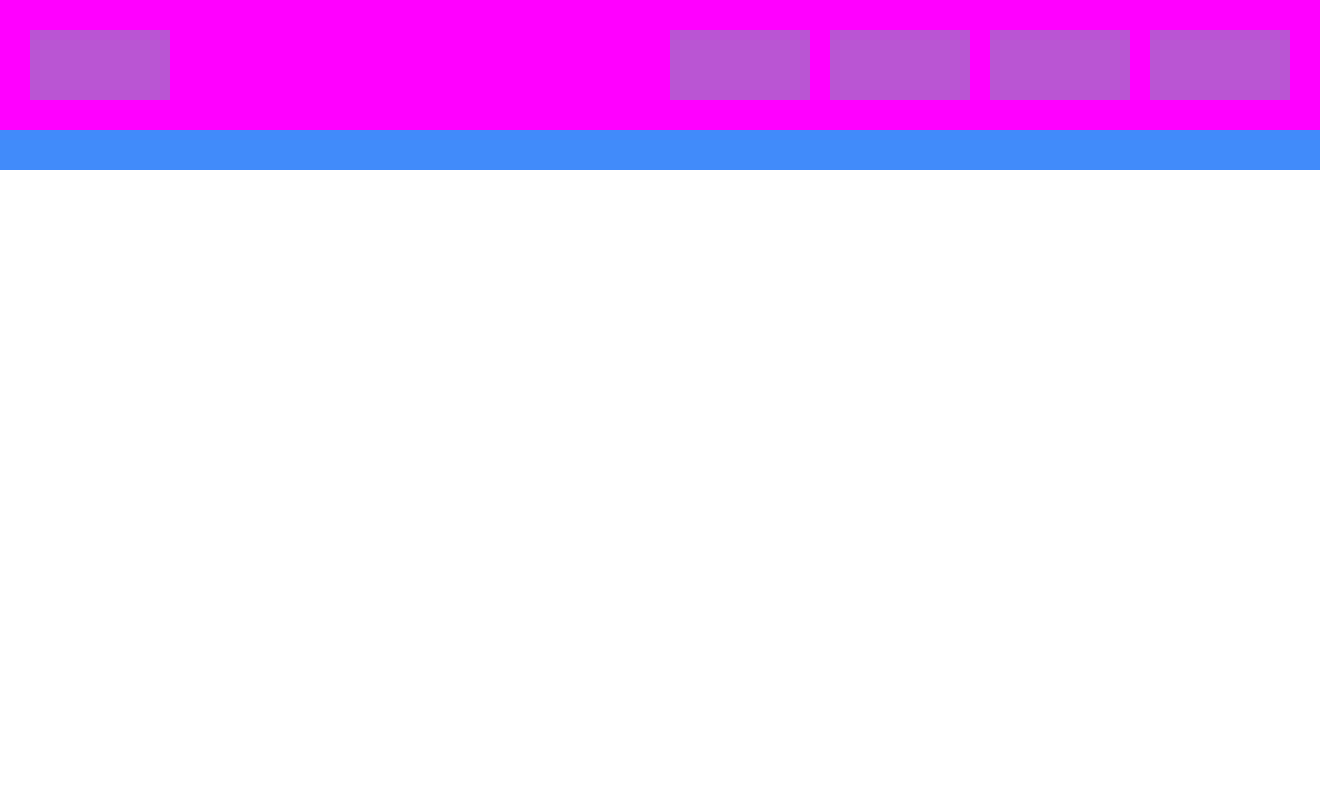
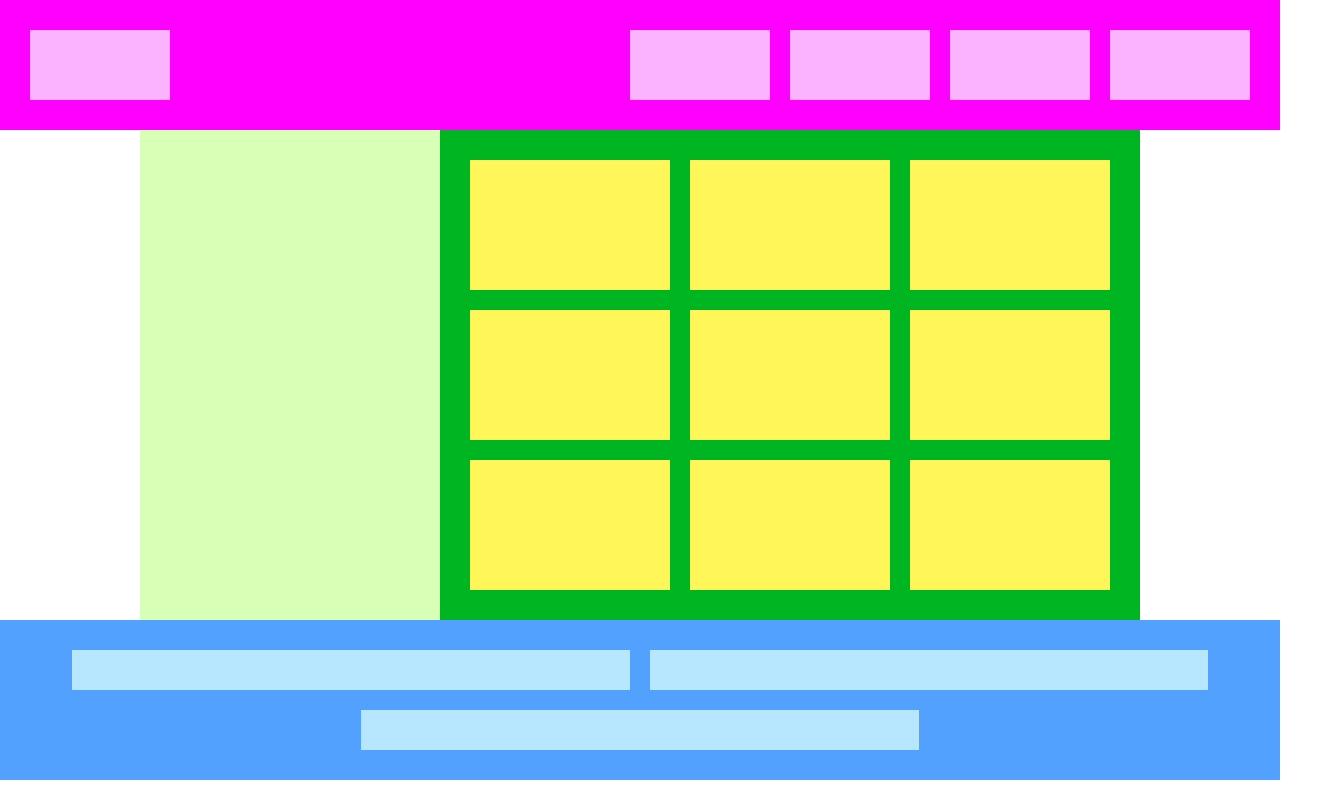
Before and after one commit to YoshikawaMao/HTML-CSS-, a plain HTML site: page Flexbox/flexbox.html in a window 1280 px wide. Shown: the whole page, 1320 px wide, since content can reach past the window. Drawn offline with Linux system fonts and the light colour scheme.

Commit message:
[Finish]1-F

```diff
--- a/Flexbox/flexbox.css
+++ b/Flexbox/flexbox.css
@@ -1,36 +1,66 @@
-*{
-  margin:0;
-  padding;0:
-  box-sizing:border-box;
+* {
+  margin: 0;
+  padding: 0;
+  box-sizing: border-box;
 }
 
-header{
-  width:100%;
-  padding:30px 20px;
-  background-color: magenta;
-  display:flex;
+.header {
+  padding: 30px 20px;
+  background-color: #ff00ff;
+  display: flex;
   justify-content: flex-end;
 }
 
-.header-box{
-  background-color:mediumorchid;
-  flex-basis:140px;
-  height:70px;
-  margin:0 10px;
+.header > div {
+  background-color: #fbb3ff;
+  flex-basis: 140px;
+  height: 70px;
+  margin: 0 10px;
 }
 
-header>:first-child{
+.header > :first-child {
   margin-right: auto;
 }
 
-main{
-  width:1000px;
-  background-color: palegreen;
+.main {
   display: flex;
+  justify-content: center;
 }
 
-footer{
-  width:100%;
-  padding:20px;
-  background-color: rgb(65, 139, 250);
+.sidebar {
+  background-color: #d8ffb6;
+  width: 300px;
 }
+
+.content {
+  background-color: #00b522;
+  padding: 20px;
+  max-width: 700px;
+  flex-grow: 1;
+  display: flex;
+  flex-wrap: wrap;
+  justify-content: center;
+}
+
+.content > div {
+  background-color: #fff75a;
+  flex-basis: 200px;
+  height: 130px;
+  margin: 10px;
+}
+
+.footer {
+  background-color: #52a1ff;
+  padding: 20px;
+  display: flex;
+  flex-wrap: wrap;
+  justify-content: center;
+}
+
+.footer > div {
+  background-color: #b6e7ff;
+  width: 45%;
+  max-width: 600px;
+  height: 40px;
+  margin: 10px;
+}
--- a/Flexbox/flexbox.html
+++ b/Flexbox/flexbox.html
@@ -2,34 +2,36 @@
 <html lang="ja">
   <head>
     <meta charset="UTF-8" />
-    <!-- CSSファイルの読み込み -->
     <link rel="stylesheet" href="flexbox.css" />
-    <title>Flexbox</title>
+    <title>Flexbox演習</title>
   </head>
 
   <body>
-    <header>
-      <div class="header-box"></div>
-      <div class="header-box"></div>
-      <div class="header-box"></div>
-      <div class="header-box"></div>
-      <div class="header-box"></div>
-    </header>
-    <main>
-      <div class="main-box">
-        <div class="main-right">
-          <div class="box"></div>
-          <div class="box"></div>
-          <div class="box"></div>
-          <div class="box"></div>
-          <div class="box"></div>
-          <div class="box"></div>
-          <div class="box"></div>
-          <div class="box"></div>
-          <div class="box"></div>
-       </div>
+    <div class="header">
+      <div></div>
+      <div></div>
+      <div></div>
+      <div></div>
+      <div></div>
+    </div>
+    <div class="main">
+      <div class="sidebar"></div>
+      <div class="content">
+        <div></div>
+        <div></div>
+        <div></div>
+        <div></div>
+        <div></div>
+        <div></div>
+        <div></div>
+        <div></div>
+        <div></div>
       </div>
-    </main>
-    <footer></footer>
+    </div>
+    <div class="footer">
+      <div></div>
+      <div></div>
+      <div></div>
+    </div>
   </body>
 </html>
```
